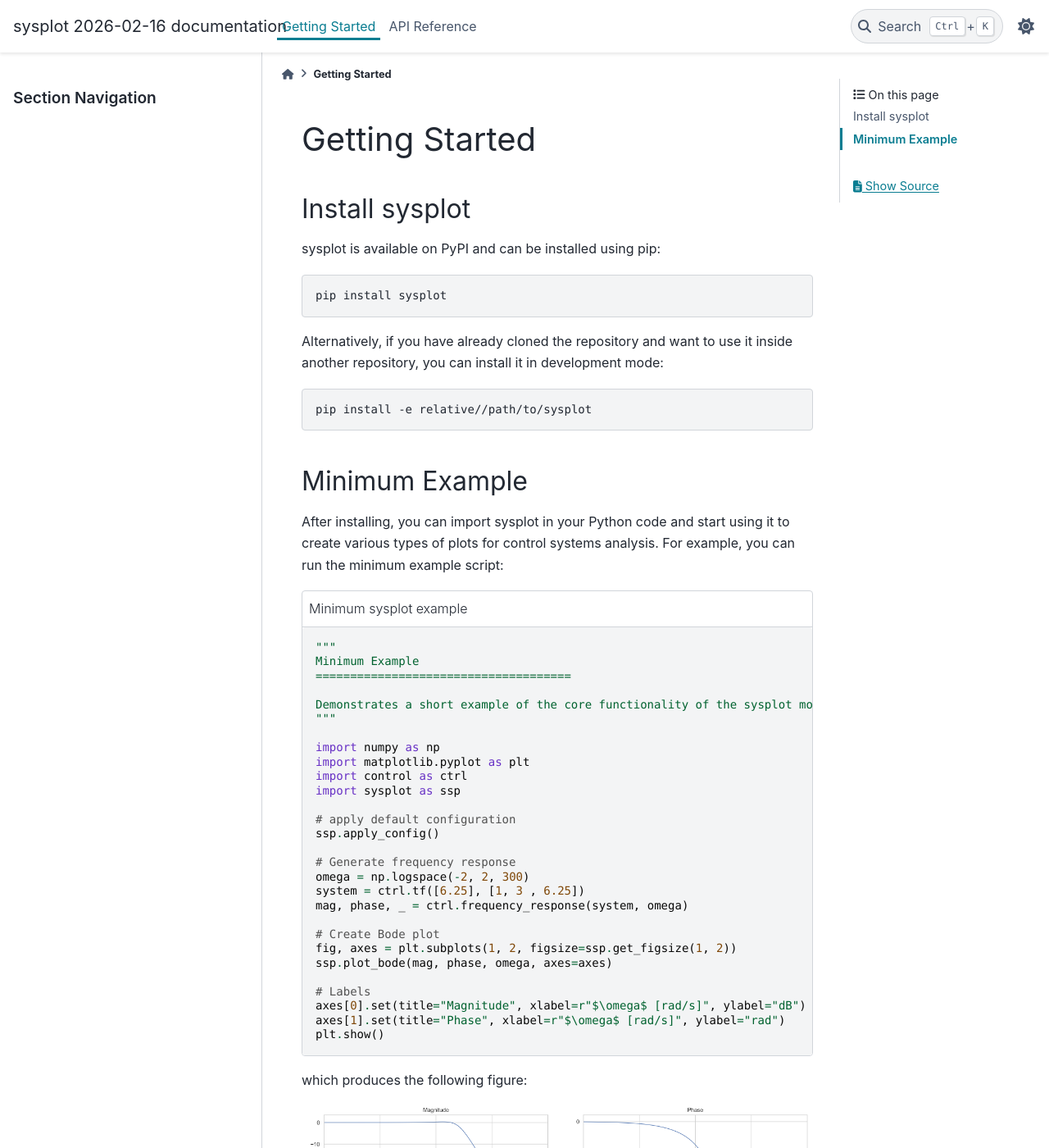
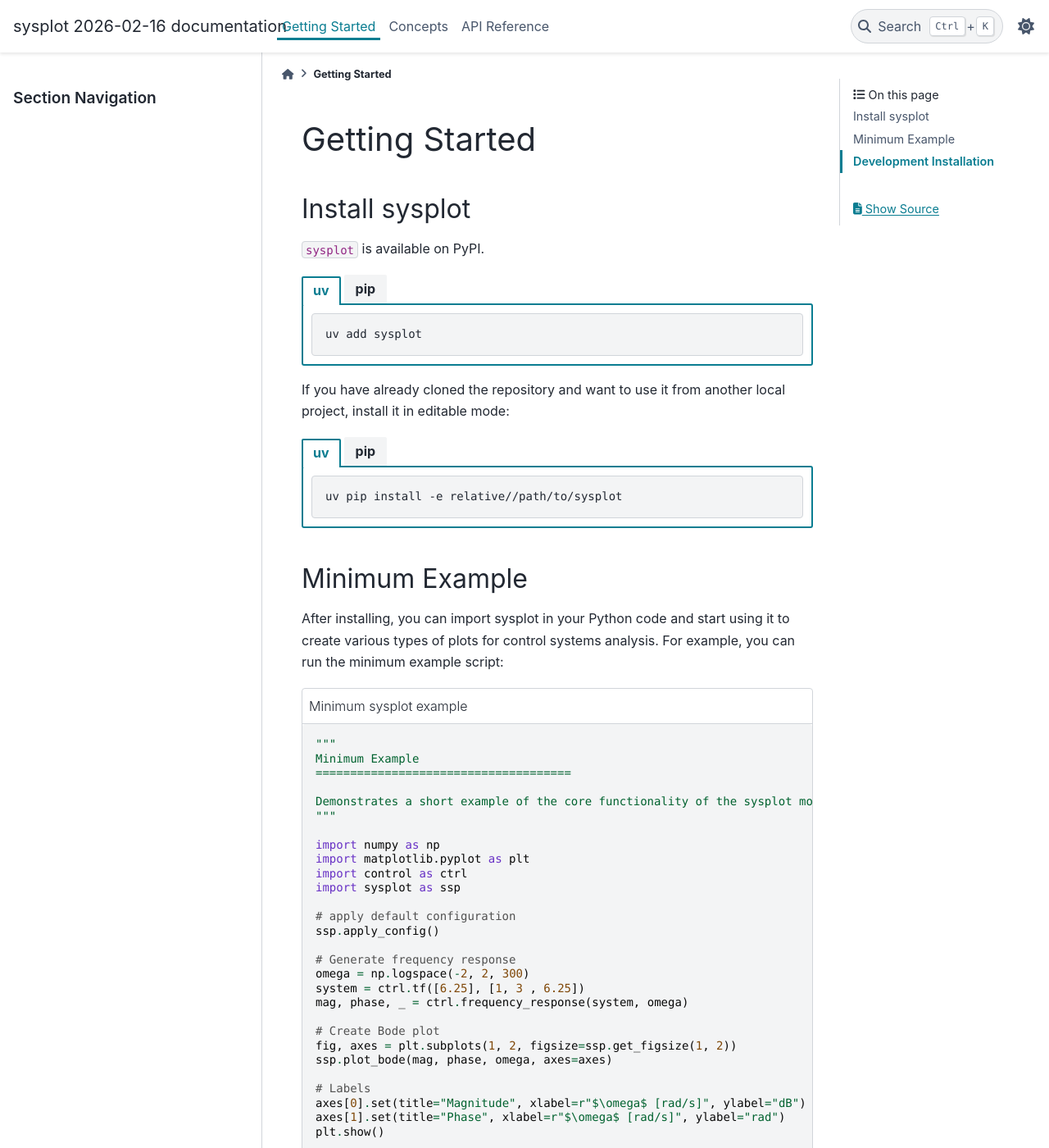
Before and after one commit to JaxRaffnix/sysplot, a Sphinx documentation site: the page built from docs/installing.rst, in a window 1280 px wide and 1400 px high. Shown: the whole window at 82% size. Built offline with Sphinx 7.4.7 and the PyData theme 0.15.4, drawn with Linux system fonts in a browser that asks for light colours; pages that are not in the unit, such as notebooks, are missing from menus; some of the changed text lies outside the part shown.

Commit message:
updated docs

```diff
--- /dev/null
+++ b/docs/concepts.rst
@@ -0,0 +1,8 @@
+Concepts
+==========
+
+Plotting
+----------
+
+Figure Styling
+-----------------
--- a/docs/conf.py
+++ b/docs/conf.py
@@ -23,6 +23,7 @@
     "sphinx.ext.mathjax",
     'sphinx_autodoc_typehints',    # shows type hints, but be last entry!
     'sphinx_gallery.gen_gallery',
+    'sphinx_design',
 ]
 
 templates_path = ['_templates']
--- a/docs/index.rst
+++ b/docs/index.rst
@@ -23,11 +23,13 @@
 --------
 
 .. toctree::
-   :maxdepth: 2
+   :maxdepth: 1
 
    installing
 
    _auto_examples/index
+
+   concepts
 
    api
 
--- a/docs/installing.rst
+++ b/docs/installing.rst
@@ -4,17 +4,37 @@
 Install sysplot
 -------------------
 
-sysplot is available on PyPI and can be installed using pip:
+``sysplot`` is available on PyPI.
 
-.. code-block:: bash
+.. tab-set::
 
-   pip install sysplot
+   .. tab-item:: uv
 
-Alternatively, if you have already cloned the repository and want to use it inside another repository, you can install it in development mode:
+      .. code-block:: bash
 
-.. code-block:: bash
+         uv add sysplot
 
-   pip install -e relative//path/to/sysplot
+   .. tab-item:: pip
+
+      .. code-block:: bash
+
+         pip install sysplot
+
+If you have already cloned the repository and want to use it from another local project, install it in editable mode:
+
+.. tab-set::
+
+   .. tab-item:: uv
+
+      .. code-block:: bash
+
+         uv pip install -e relative//path/to/sysplot
+
+   .. tab-item:: pip
+
+      .. code-block:: bash
+
+         pip install -e relative//path/to/sysplot
 
 Minimum Example
 -----------------
@@ -30,4 +50,29 @@
 .. image:: _static/minimum_example.png
    :alt: Minimum example output
 
-For a more comprehensive example, please check out the quick start file: `examples/quick_start.py <`.
+For a more comprehensive example, please check out the quick start file: `examples/quick_start.py <examples/quick_start.py>`_.
+
+Development Installation
+-----------------------------
+
+.. tab-set::
+
+   .. tab-item:: uv
+
+      .. code-block:: bash
+
+         git clone https://github.com/JaxRaffnix/sysplot.git
+         cd sysplot
+         uv venv
+         .venv\Scripts\Activate
+         uv sync --extra dev --extra docs
+
+   .. tab-item:: pip
+
+      .. code-block:: bash
+
+         git clone https://github.com/JaxRaffnix/sysplot.git
+         cd sysplot
+         python -m venv .venv
+         .venv\Scripts\Activate
+         pip install -e ".[dev,docs]"
```
Also changed, not shown: CONTRIBUTING.md (+4 -2 lines), README.md (+1 -2 lines), docs/sg_execution_times.rst (+28 -25 lines), icon.py (added, +38 -0 lines), pyproject.toml (+11 -35 lines), requirements.txt (deleted, +0 -72 lines), docs/_static/icon_figure.png (added), docs/_static/sysplot.png (added), 6 other files.
